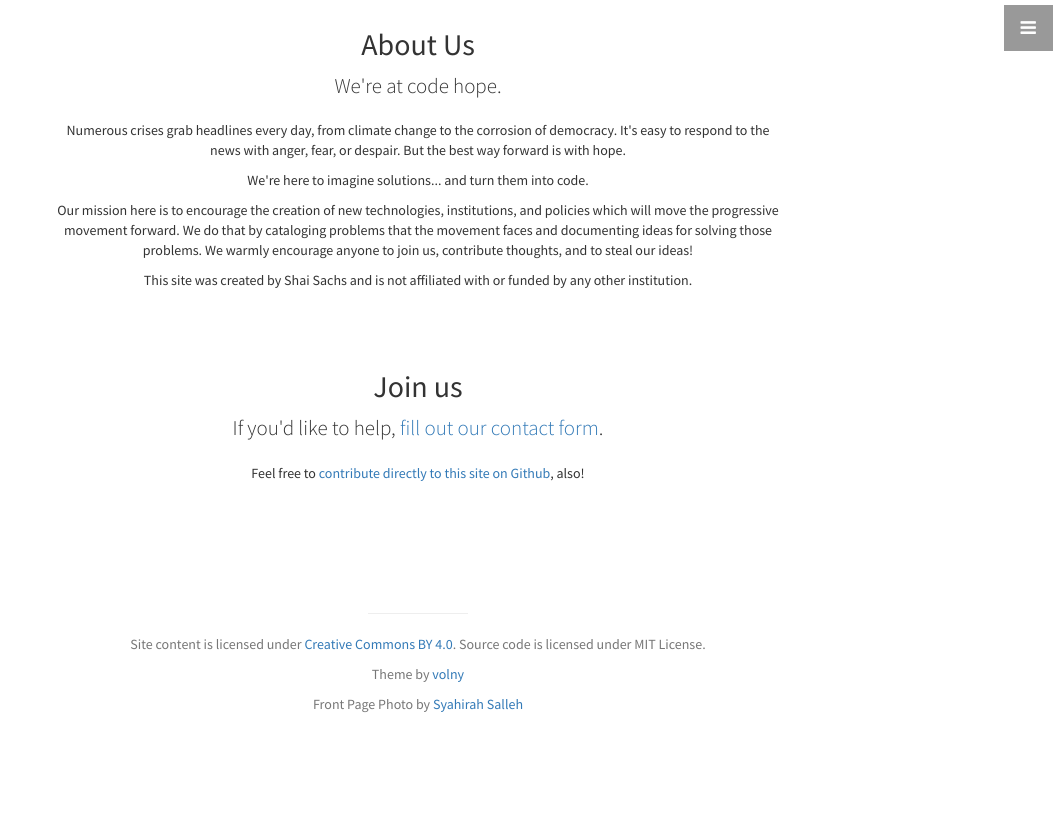
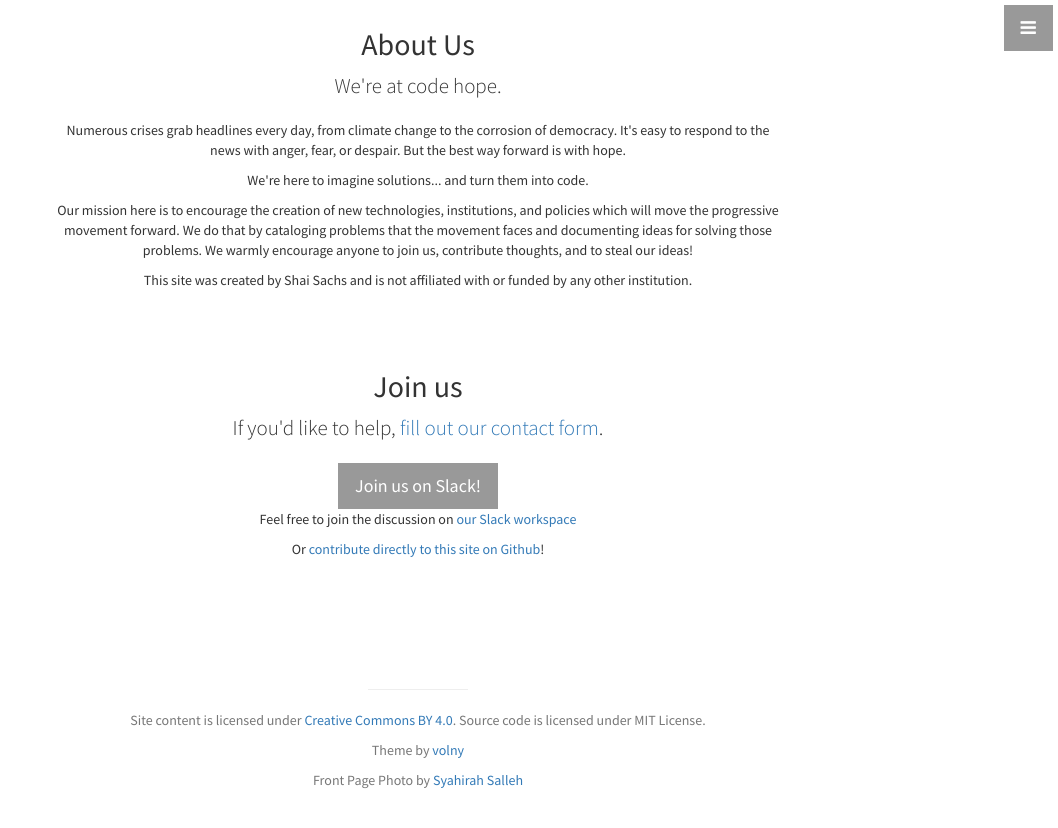
Before and after one commit to codehopelabs/codehopelabs.github.io, a Jekyll site: the page built from index.html, in a window 1280 px wide and 900 px high, scrolled down 1204 px. Shown: the top 828 px of the window, without its empty margins (222-1280 px from the left). Built offline with Jekyll 4.4.1, drawn with Linux system fonts in a browser that asks for light colours; some of the changed text lies outside the part shown.

Commit message:
calls to action
Signed-off-by: Shai Sachs <shaisachs@gmail.com>

```diff
--- a/_includes/header.html
+++ b/_includes/header.html
@@ -4,5 +4,10 @@
     <h1>Code Hope Labs</h1>
 
     <h3>A virtual think tank for the progressive tech ecosystem</h3>
+
+    <br>
+    <a href="https://docs.google.com/document/d/1mbyJ3QsefNA7KItbYwIoYai_bISvARVY8ix9X8cJVz4/edit#" class="btn btn-dark btn-lg">Join us on Slack!</a>
+    <a href="https://github.com/codehopelabs/codehopelabs.github.io" class="btn btn-dark btn-lg">Fork us on Github!</a>
+    <a href="https://docs.google.com/forms/d/e/1FAIpQLSfniNweivegelcLWRquAboZ4bJ-JZs_dU-FRxZyw67_ZhoIng/viewform?usp=send_form" class="btn btn-dark btn-lg">Volunteer</a>
   </div>
 </header>
--- a/_includes/join-us.html
+++ b/_includes/join-us.html
@@ -5,8 +5,11 @@
         <h2>Join us</h2>
 
         <p class="lead">If you'd like to help, <a href="https://forms.gle/Mhy9LnGtPC9Pf2RR9">fill out our contact form</a>.</p>
+        <a href="https://docs.google.com/document/d/1mbyJ3QsefNA7KItbYwIoYai_bISvARVY8ix9X8cJVz4/edit#" class="btn btn-dark btn-lg">Join us on Slack!</a>
 
-        <p>Feel free to <a href="https://github.com/codehopelabs/codehopelabs.github.io">contribute directly to this site on Github</a>, also!</p>
+        <p>Feel free to join the discussion on <a href="https://docs.google.com/document/d/1mbyJ3QsefNA7KItbYwIoYai_bISvARVY8ix9X8cJVz4/edit#">our Slack workspace</a></p>
+
+        <p>Or <a href="https://github.com/codehopelabs/codehopelabs.github.io">contribute directly to this site on Github</a>!</p>
 
       </div>
     </div>
```
